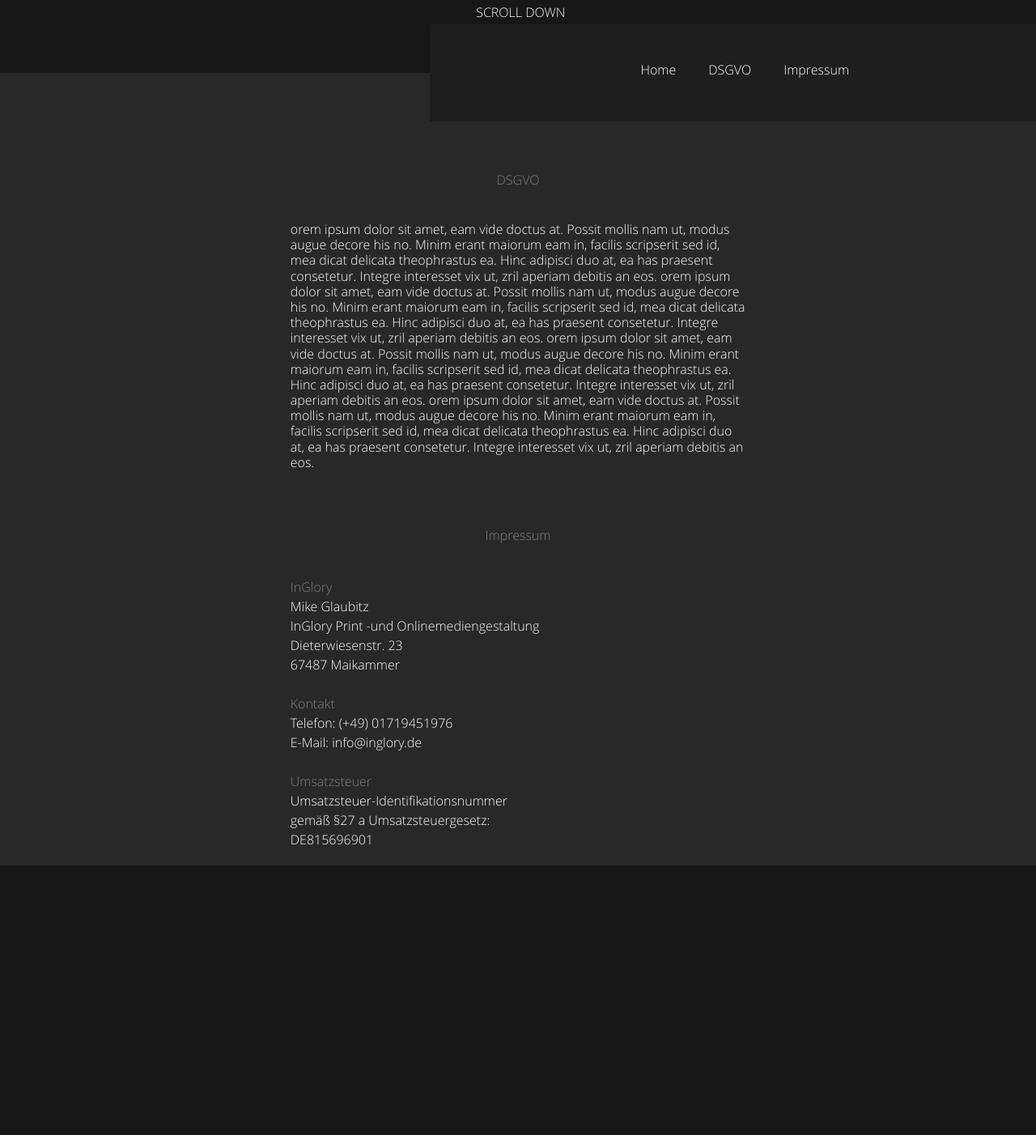
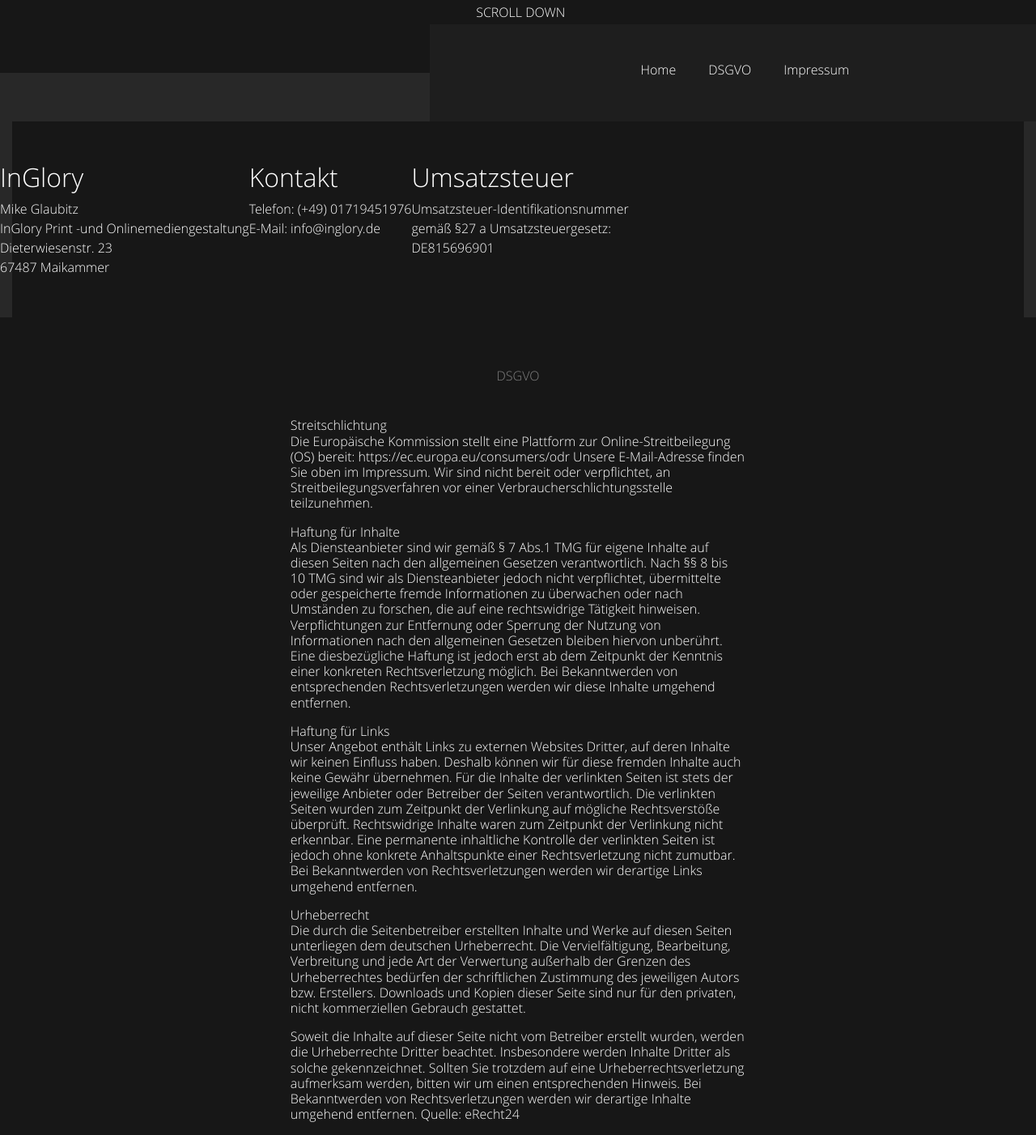
Before and after one commit to obileet/TutorialWebProject, a plain HTML site: page impressum.html in a window 1280 px wide. Shown: the part 770-2172 px from the top of the page at 81% size. Before the commit the page ends 1839 px from the top, so only its background shows below. Drawn offline with nearby package versions, Linux system fonts and the light colour scheme; files whose address does not match are found by name.

Commit message:
Leistungs Anpassung

```diff
--- a/css/main.css
+++ b/css/main.css
@@ -549,3 +549,10 @@ div .ImageMargin {
         max-width: 140px !important;
     }
 }
+
+.impressum-three {
+    background-color: #171717;
+    color: white !important;
+    padding-top: 50px;
+    padding-bottom: 50px;
+    font-family: 'Open Sans' !important; }
--- a/impressum.html
+++ b/impressum.html
@@ -55,6 +55,7 @@
     </div>
 </div>
 
+
 <!-- Menu Panel -->
 <div id="menu" class="container-fluid noPaddingOverflowX">
     <div class="row">
@@ -97,40 +98,72 @@
 </div>
 
 <div class="container-fluid grayBackground" style="overflow-x: hidden !important;">
+<div class="impressum-three">
+    <div class="row">
+        <div class="large-4 columns">
+            <h2>InGlory</h2>
+            Mike Glaubitz
+            <br>InGlory Print -und Onlinemediengestaltung
+            <br>Dieterwiesenstr. 23
+            <br>67487 Maikammer
+        </div>
+
+        <div class="large-4 columns">
+            <h2>Kontakt</h2>
+            Telefon: (+49) 01719451976
+            <br>E-Mail: info@inglory.de
+        </div>
+
+        <div class="large-4 columns">
+            <h2>Umsatzsteuer</h2>
+            Umsatzsteuer-Identifikationsnummer
+            <br>gemäß §27 a Umsatzsteuergesetz:
+            <br>DE815696901
+        </div>
+    </div>
+</div>
+</div>
+<div class="container-fluid blackBlackground" style="overflow-x: hidden !important;">
     <div id="dsgvo" class="row">
         <div class="col-12 text-center topPadding">
             <h9 class="grayText">DSGVO</h9>
 
             <div class="centerLeftText topContentPadding" style="width: 45%;">
-                <h6 class="whiteText">orem ipsum dolor sit amet, eam vide doctus at. Possit mollis nam ut, modus augue decore his no. Minim erant maiorum eam in, facilis scripserit sed id, mea dicat delicata theophrastus ea. Hinc adipisci duo at, ea has praesent consetetur. Integre interesset vix ut, zril aperiam debitis an eos.
-                    orem ipsum dolor sit amet, eam vide doctus at. Possit mollis nam ut, modus augue decore his no. Minim erant maiorum eam in, facilis scripserit sed id, mea dicat delicata theophrastus ea. Hinc adipisci duo at, ea has praesent consetetur. Integre interesset vix ut, zril aperiam debitis an eos.
-                    orem ipsum dolor sit amet, eam vide doctus at. Possit mollis nam ut, modus augue decore his no. Minim erant maiorum eam in, facilis scripserit sed id, mea dicat delicata theophrastus ea. Hinc adipisci duo at, ea has praesent consetetur. Integre interesset vix ut, zril aperiam debitis an eos.
-                    orem ipsum dolor sit amet, eam vide doctus at. Possit mollis nam ut, modus augue decore his no. Minim erant maiorum eam in, facilis scripserit sed id, mea dicat delicata theophrastus ea. Hinc adipisci duo at, ea has praesent consetetur. Integre interesset vix ut, zril aperiam debitis an eos.</h6>
+                <h6 class="whiteText">
+                   Streitschlichtung
+                    <p>
+                        Die Europäische Kommission stellt eine Plattform zur Online-Streitbeilegung (OS) bereit:
+                        https://ec.europa.eu/consumers/odr Unsere E-Mail-Adresse finden Sie oben im Impressum. Wir sind nicht bereit oder verpflichtet, an Streitbeilegungsverfahren vor einer Verbraucherschlichtungsstelle teilzunehmen.
+                    </p>
+
+                    Haftung für Inhalte
+                    <p>
+                        Als Diensteanbieter sind wir gemäß § 7 Abs.1 TMG für eigene Inhalte auf diesen Seiten nach den allgemeinen Gesetzen verantwortlich. Nach §§ 8 bis 10 TMG sind wir als Diensteanbieter jedoch nicht verpflichtet,
+                        übermittelte oder gespeicherte fremde Informationen zu überwachen oder nach Umständen zu forschen, die auf eine rechtswidrige Tätigkeit hinweisen. Verpflichtungen zur Entfernung oder Sperrung der Nutzung von
+                        Informationen nach den allgemeinen Gesetzen bleiben hiervon unberührt. Eine diesbezügliche Haftung
+                        ist jedoch erst ab dem Zeitpunkt der Kenntnis einer konkreten Rechtsverletzung möglich. Bei Bekanntwerden von entsprechenden Rechtsverletzungen werden wir diese Inhalte umgehend entfernen.
+                    </p>
+
+                    Haftung für Links
+                    <p>
+                        Unser Angebot enthält Links zu externen Websites Dritter, auf deren Inhalte wir keinen Einfluss haben. Deshalb können wir für diese fremden Inhalte auch keine Gewähr übernehmen. Für die Inhalte der verlinkten Seiten ist stets der jeweilige Anbieter oder Betreiber der Seiten verantwortlich. Die verlinkten Seiten wurden zum Zeitpunkt der Verlinkung auf mögliche Rechtsverstöße überprüft. Rechtswidrige Inhalte waren zum Zeitpunkt der
+                        Verlinkung nicht erkennbar. Eine permanente inhaltliche Kontrolle der verlinkten Seiten ist jedoch ohne konkrete Anhaltspunkte einer Rechtsverletzung nicht zumutbar. Bei Bekanntwerden von Rechtsverletzungen werden wir derartige Links umgehend entfernen.
+                    </p>
+
+                    Urheberrecht
+                    <p>
+                        Die durch die Seitenbetreiber erstellten Inhalte und Werke auf diesen Seiten unterliegen dem deutschen
+                        Urheberrecht. Die Vervielfältigung, Bearbeitung, Verbreitung und jede Art der Verwertung außerhalb der
+                        Grenzen des Urheberrechtes bedürfen der schriftlichen Zustimmung des jeweiligen Autors bzw. Erstellers. Downloads und Kopien dieser Seite sind nur für den privaten, nicht
+                        kommerziellen Gebrauch gestattet.
+                    </p>
+
+                    <p>
+                        Soweit die Inhalte auf dieser Seite nicht vom Betreiber erstellt wurden, werden die Urheberrechte Dritter beachtet. Insbesondere werden Inhalte Dritter als solche gekennzeichnet. Sollten Sie trotzdem auf eine
+                        Urheberrechtsverletzung aufmerksam werden, bitten wir um einen entsprechenden Hinweis. Bei
+                        Bekanntwerden von Rechtsverletzungen werden wir derartige Inhalte umgehend entfernen.
+                        Quelle: eRecht24
+                    </p></h6>
             </div>
         </div>
     </div>
-
-    <div id="impressum" class="row">
-        <div class="col-12 text-center topPadding">
-            <h9 class="grayText">Impressum</h9>
-
-            <div class="whiteText centerLeftText topContentPadding" style="width: 45%; padding-bottom: 20px">
-                <h9 class="grayText">InGlory</h9>
-                <br>Mike Glaubitz
-                <br>InGlory Print -und Onlinemediengestaltung
-                <br>Dieterwiesenstr. 23
-                <br>67487 Maikammer
-                <br>
-                <br><h9 class="grayText">Kontakt</h9>
-                <br>Telefon: (+49) 01719451976
-                <br>E-Mail: info@inglory.de
-                <br><br>
-                <h9 class="grayText">Umsatzsteuer</h9>
-                <br>Umsatzsteuer-Identifikationsnummer
-                <br>gemäß §27 a Umsatzsteuergesetz:
-                <br>DE815696901
-            </div>
-        </div>
-
-    </div>
-</div>
```
